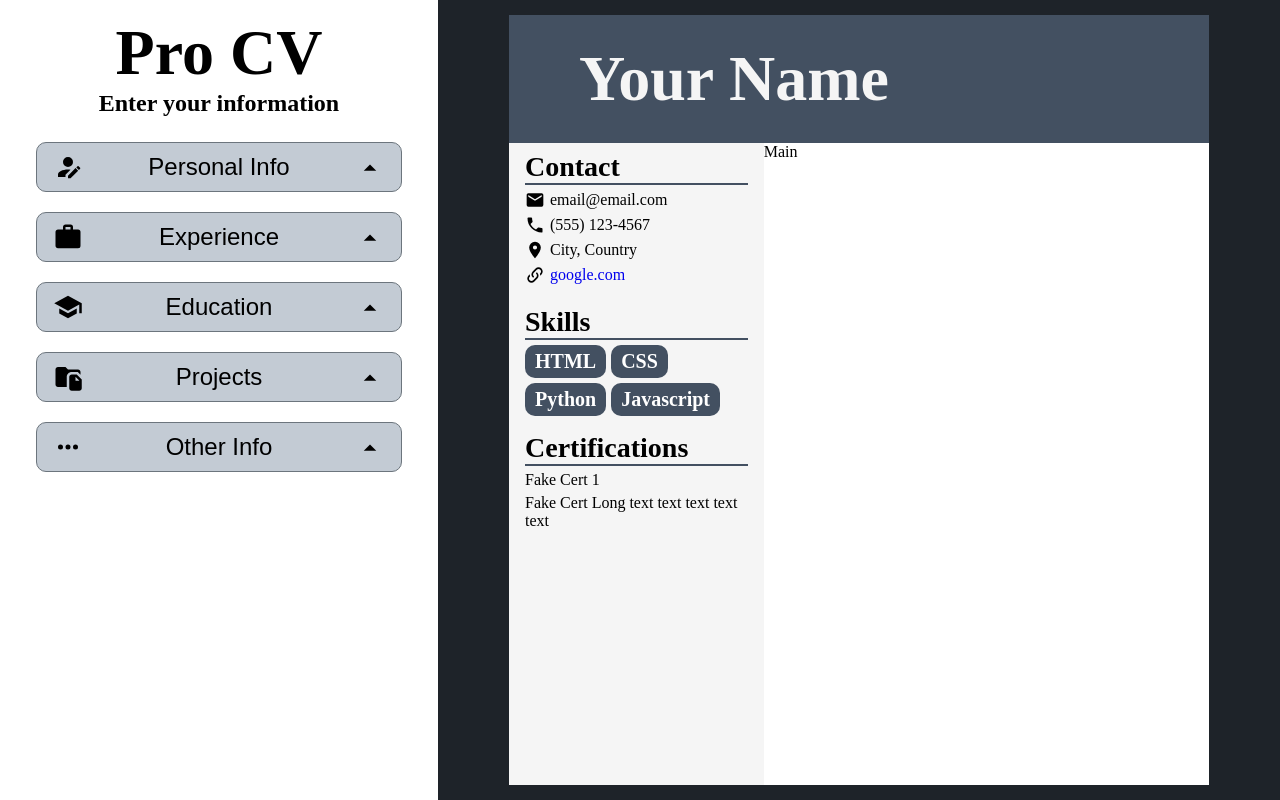
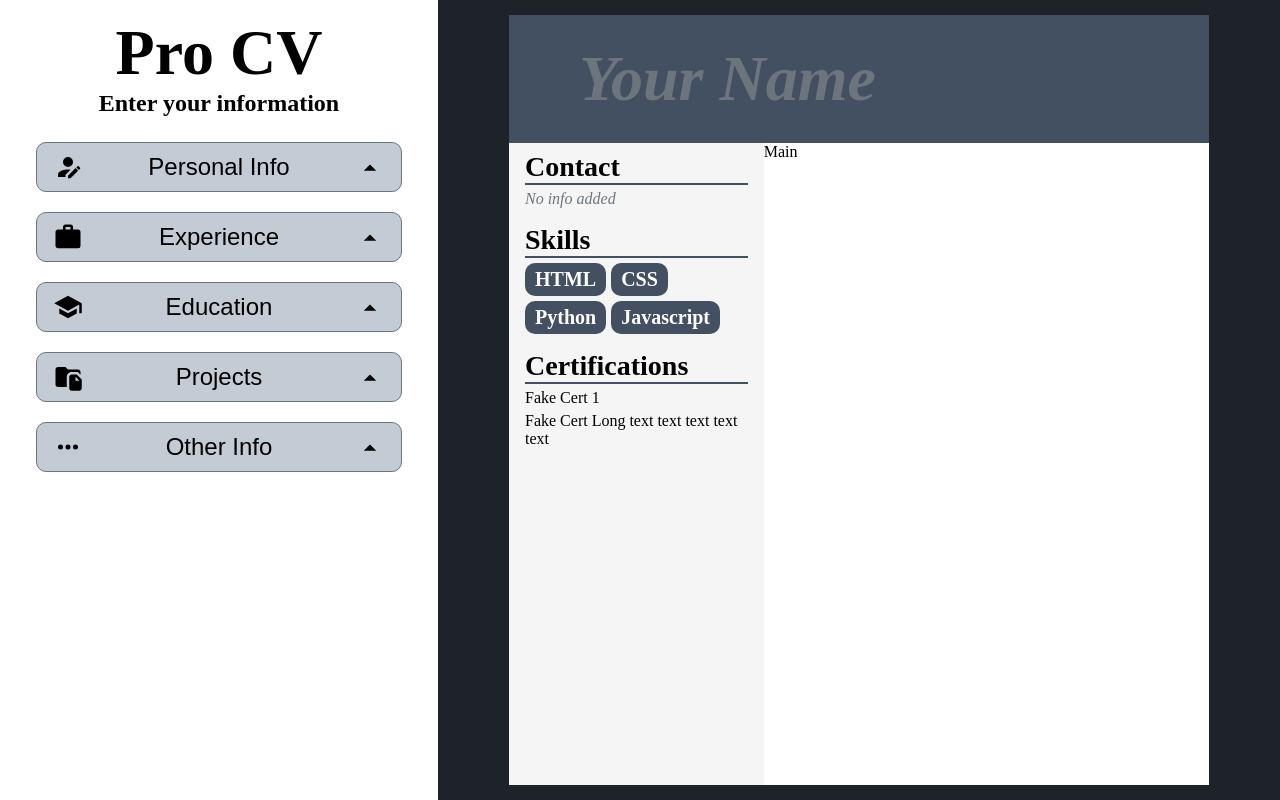
Before and after one commit to devchap8/cv-application, a React (Vite) app: page / in a window 1280 px wide. Built offline with nearby package versions, Linux system fonts and the light colour scheme.

Commit message:
Make personal sect auto update cv

```diff
--- a/src/components/app.jsx
+++ b/src/components/app.jsx
@@ -12,18 +12,28 @@ const menuIcons = {
     folder: <img src="src/assets/folder.svg"></img>,
 }
 
-const buttonInfo = [
-    {icon: menuIcons.person, text: "Personal Info", id: 1},
-    {icon: menuIcons.briefcase, text: "Experience", id: 2},
-    {icon: menuIcons.education, text: "Education", id: 3},
-    {icon: menuIcons.folder, text: "Projects", id: 4},
-    {icon: menuIcons.dots, text: "Other Info", id: 5}
-];
+export default function App() {
+    // selected id for sidebar buttons
+    const [selectedId, setSelectedId] = useState(null);
 
+    // form text updating cv in real time
+    const [personalInfo, setPersonalInfo] = useState({name: null, email: null, phone: null, location: null, link: null});
+    const changePersonalInfo = (e, type) => {
+        if(type === "name") setPersonalInfo({...personalInfo, name: e.target.value});
+        else if(type === "email") setPersonalInfo({...personalInfo, email: e.target.value});
+        else if(type === "phone") setPersonalInfo({...personalInfo, phone: e.target.value});
+        else if(type === "location") setPersonalInfo({...personalInfo, location: e.target.value});
+        else if(type === "link") setPersonalInfo({...personalInfo, link: e.target.value});
+    }
 
+    const buttonInfo = [
+        {icon: menuIcons.person, text: "Personal Info", id: 1, handleChange: changePersonalInfo},
+        {icon: menuIcons.briefcase, text: "Experience", id: 2, handleChange: null},
+        {icon: menuIcons.education, text: "Education", id: 3, handleChange: null},
+        {icon: menuIcons.folder, text: "Projects", id: 4, handleChange: null},
+        {icon: menuIcons.dots, text: "Other Info", id: 5, handleChange: null}
+    ];
 
-export default function App() {
-    const [selectedId, setSelectedId] = useState(null);
     return (
         <main>
             <section className="sidebar">
@@ -42,6 +52,7 @@ export default function App() {
                         <FormSection
                             display={info.id === selectedId}
                             id={info.id}
+                            handleChange={info.handleChange}
                         ></FormSection>
                     </Fragment>
                     )}
@@ -50,10 +61,10 @@ export default function App() {
             <main className="cvContainer">
                 <div className="cv">
                     <header className="cvHeader">
-                        Your Name
+                        {personalInfo.name ? personalInfo.name : <div className="nullInfo">Your Name</div>}
                     </header>
                     <section className="cvBottom">
-                        <CvSidebar></CvSidebar>
+                        <CvSidebar personalInfo={personalInfo}></CvSidebar>
                         <div className="cvMain">Main</div>
                     </section>
                 </div>
--- a/src/components/cv-sidebar.jsx
+++ b/src/components/cv-sidebar.jsx
@@ -8,15 +8,16 @@ const contactIcons = {
     phone: <img src="src/assets/phone.svg"></img>,
 }
 
-export default function CvSidebar() {
+export default function CvSidebar({personalInfo}) {
     return (
         <div className="cvSidebar">
             <div className="cvSidebarSect">
                 <CvTitle text="Contact"></CvTitle>
-                <ContactLine icon={contactIcons.email} text={"email@email.com"}></ContactLine>
-                <ContactLine icon={contactIcons.phone} text={"(555) 123-4567"}></ContactLine>
-                <ContactLine icon={contactIcons.location} text={"City, Country"}></ContactLine>
-                <ContactLine icon={contactIcons.link} text={"google.com"} isLink={true}></ContactLine>
+                {personalInfo.email && <ContactLine icon={contactIcons.email} text={personalInfo.email}></ContactLine>}
+                {personalInfo.phone && <ContactLine icon={contactIcons.phone} text={personalInfo.phone}></ContactLine>}
+                {personalInfo.location && <ContactLine icon={contactIcons.location} text={personalInfo.location}></ContactLine>}
+                {personalInfo.link && <ContactLine icon={contactIcons.link} text={personalInfo.link}></ContactLine>}
+                {(Object.entries(personalInfo).every(info => !info[1] || info[0] === "name")) && <div className="nullInfo">No info added</div>}
             </div>
             <div className="cvSidebarSect">
                 <CvTitle text="Skills"></CvTitle>
--- a/src/components/form-section.jsx
+++ b/src/components/form-section.jsx
@@ -7,7 +7,7 @@ const baseEdu = crypto.randomUUID();
 const baseProj = crypto.randomUUID();
 const baseExp = crypto.randomUUID();
 
-export default function FormSection({display, id}) {
+export default function FormSection({display, id, handleChange}) {
     const [eduList, setEduList] = useState([baseEdu]);
     const newEdu = () => setEduList([...eduList, crypto.randomUUID()]);
     const deleteEdu = (uuid) => setEduList(eduList.filter(id => id !== uuid));
@@ -24,23 +24,23 @@ export default function FormSection({display, id}) {
         <form className={display ? "" : "hidden"}>
             <label htmlFor="fullName" className="fullLineLabel">
                 Name
-                <input type="text" id="fullName" name="fullName" placeholder='John Smith'></input>
+                <input type="text" id="fullName" name="fullName" placeholder='John Smith' onChange={(e) => handleChange(e, "name")}></input>
             </label>
             <label htmlFor="phoneNumber">
                 Phone Number
-                <input type="tel" id="phoneNumber" name="phoneNumber" placeholder='(999) 123-4567'></input>
+                <input type="tel" id="phoneNumber" name="phoneNumber" placeholder='(999) 123-4567' onChange={(e) => handleChange(e, "phone")}></input>
             </label>
             <label htmlFor="email">
                 Email
-                <input type="email" name="email" id="email" placeholder='email@example.com'></input>
+                <input type="email" name="email" id="email" placeholder='email@example.com' onChange={(e) => handleChange(e, "email")}></input>
             </label>
             <label htmlFor="location" className="fullLineLabel">
                 Location
-                <input type="text" id="location" name="location" placeholder='New York City, New York, USA'></input>
+                <input type="text" id="location" name="location" placeholder='New York City, New York, USA' onChange={(e) => handleChange(e, "location")}></input>
             </label>
             <label htmlFor="website" className="fullLineLabel">
                 Website Link
-                <input type="text" id="website" name="website" placeholder='yourwebsite.com'></input>
+                <input type="text" id="website" name="website" placeholder='yourwebsite.com' onChange={(e) => handleChange(e, "link")}></input>
             </label>
         </form>
 
--- a/src/styles/index.css
+++ b/src/styles/index.css
@@ -263,6 +263,11 @@ input:focus, textarea:focus {
   flex: 2;
 }
 
+.nullInfo {
+  font-style: italic;
+  color: var(--text-muted);
+}
+
 /* Sidebar */
 
 .cvTitleUnderline, .cvTitleText {
```
